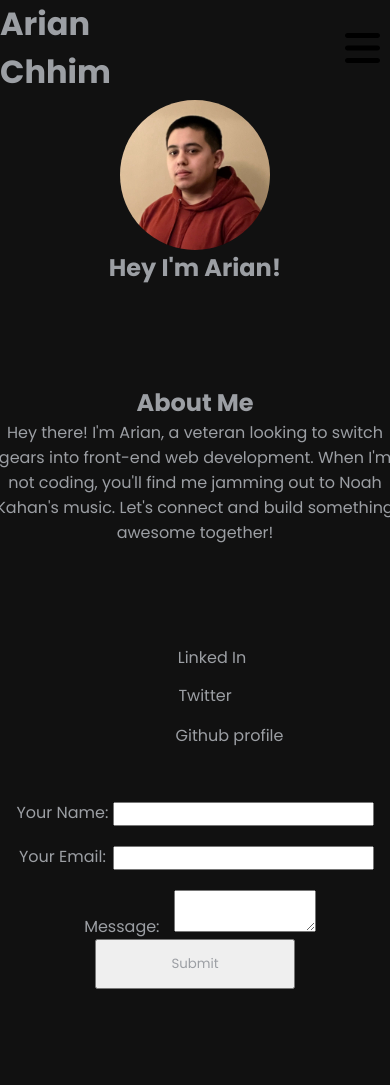
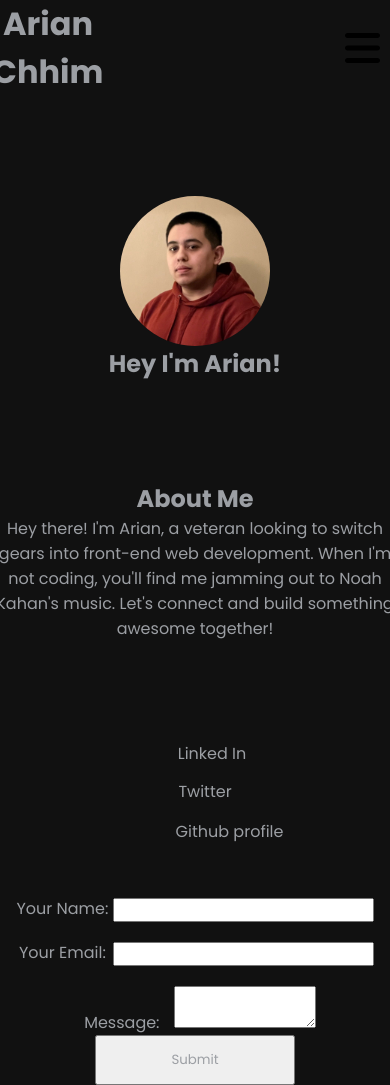
Before and after one commit to arianchhim978/Portfolio, a plain HTML site: page index.html in a window 390 px wide. Shown: the top 1085 px of the page. Before the commit the page ends 989 px from the top, so only its background shows below. Drawn offline with Linux system fonts and the light colour scheme; a web font is replaced by a local one.

Commit message:
Fixing the design

```diff
--- a/index.html
+++ b/index.html
@@ -11,11 +11,11 @@
     <link href="https://fonts.googleapis.com/css2?family=Open+Sans:ital,wght@0,300..800;1,300..800&family=Poppins:ital,wght@0,100;0,200;0,300;0,400;0,500;0,600;0,700;0,800;0,900;1,100;1,200;1,300;1,400;1,500;1,600;1,700;1,800;1,900&family=Protest+Strike&display=swap" rel="stylesheet">
 </head>
 <body>
-    <header>
+    <header >
 
-      <div class="fle">
+      <div class="flex">
         <h1>Arian Chhim</h1>
-
+        </div>
         <div class="free">
         <ul class="menu">
           <li><a href="#">Home</a></li>
@@ -24,7 +24,7 @@
           <li><a href="#">Contact Me</a></li>
       </ul><!-- Adding an ID for JavaScript -->
        </div>
-        </div>
+
         <img id="bar" class="bar" src="bars-solid.svg"> <!-- Overlay -->
     </header>
     <div id="overlay" class="overlay">
@@ -35,12 +35,12 @@
           <li><a href="#">Contact Me</a></li>
       </ul>
       </div>
-    <section class="flex">
+    <section class="flex1">
         <img class='circle'src="pfp.jpeg">
         <h1>Hey I'm Arian!</h1>
 
         </section>
-        <section class="flex">
+        <section class="flex1">
             <h1 class="space">About Me </h1>
             <p class="padding"> Hey there! I'm Arian, a veteran looking to switch gears into front-end web development. When I'm not coding, you'll find me jamming out to Noah Kahan's music. Let's connect and build something awesome together!
 
@@ -52,7 +52,7 @@
                  <section>
 
                  </section>
-                 <section class="flex">
+                 <section class="flex1">
         <div class="flex2"><i class="fa-brands fa-linkedin"></i>
             <p><a target="_blank" href="https://www.linkedin.com/in/arian-chhim-4b8916152/">Linked In</a></p></div>
 
@@ -65,7 +65,7 @@
         <p><a target="_blank" href="https://github.com/arianchhim978">Github profile</a></p>
        </div>
     </section>
-    <section class="flex hi">
+    <section class="flex1 hi">
         <form name="contact" method="POST" data-netlify="true">
             <p>
               <label >Your Name: <input class="style" type="text" name="name" /></label>
--- a/style.css
+++ b/style.css
@@ -22,6 +22,7 @@ body {
     display:flex;
     align-items: center;
 
+
 }
 a{
     text-decoration: none;
@@ -30,6 +31,7 @@ a{
     display:flex;
     align-items: center;
     justify-content: space-between;
+    width:6em;
 
 
 }
@@ -45,8 +47,15 @@ a{
     flex-direction: column;
     align-items: center;
     text-align: center;
+    width:6em;
 
 
+}
+.flex1{
+    display:flex;
+    flex-direction:column;
+    align-items: center;
+    text-align: center;
 }
 .padding{
 width:400px;
@@ -93,7 +102,7 @@ p{
         display: flex;
         justify-content: space-between;
         align-items: center;
-        position: fixed;
+
         width: 100%;
         background-color: rgb(17, 17, 17);
         padding-top: 0; /* Adjust padding-top value */
@@ -194,9 +203,7 @@ p{
         border-radius: 8px;
 
     }
-    .style{
 
-    }
     .style2{
         margin-left:3px;
         margin-top:20px;
```
